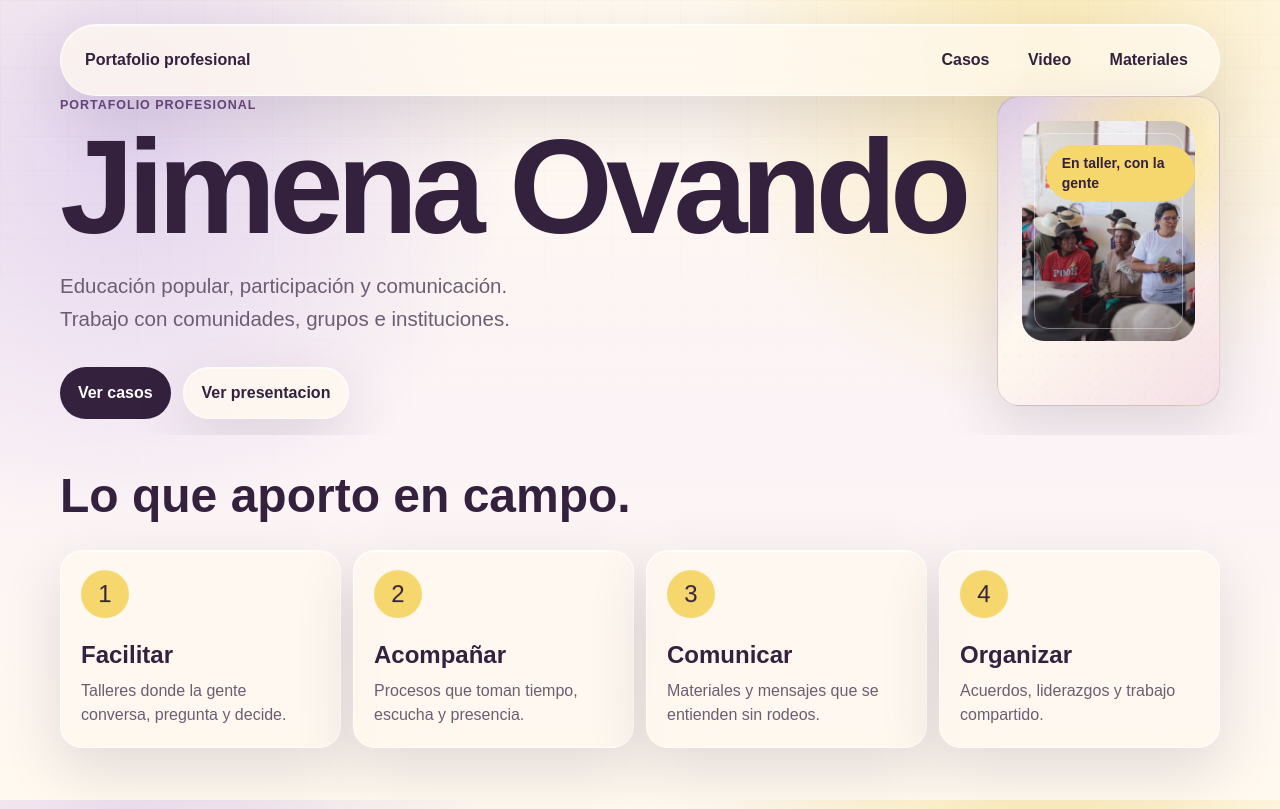
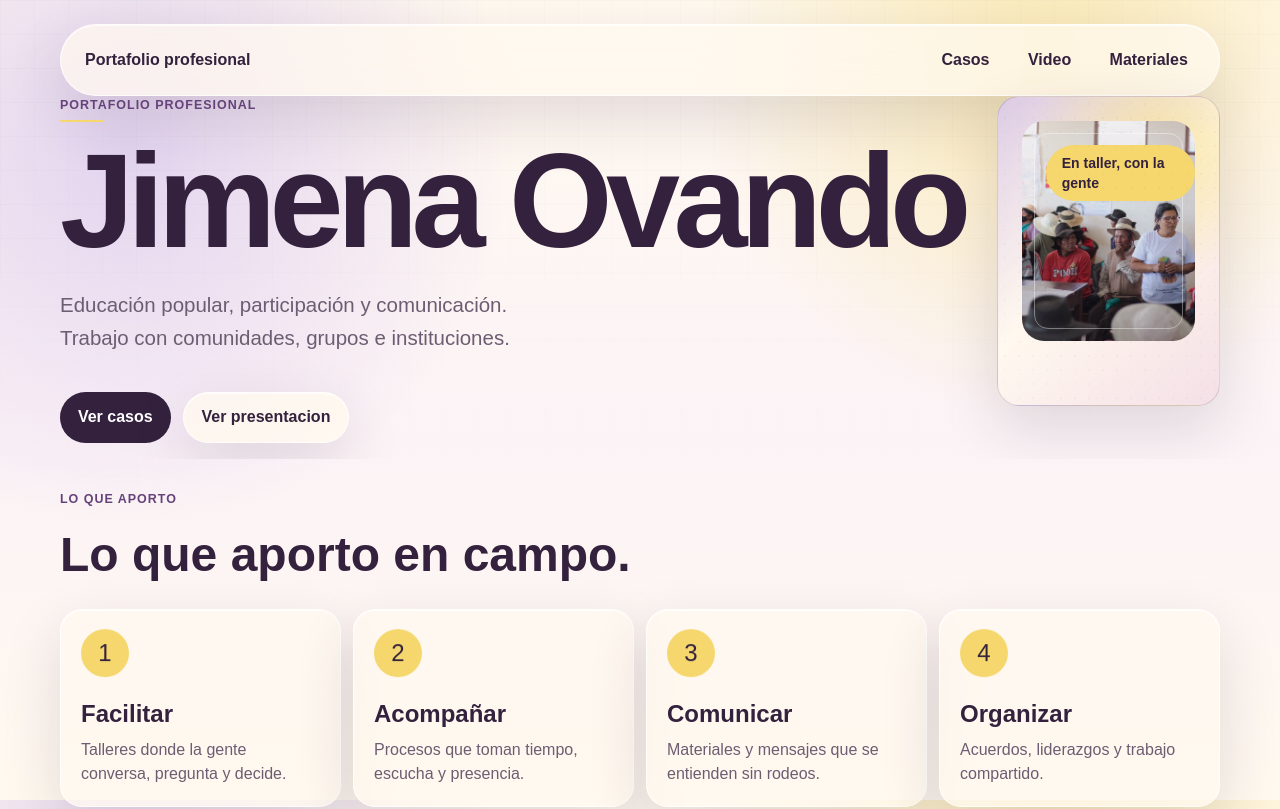
Before and after one commit to gustavomarinovando/jimena-portfolio, a Next.js app: page / in a window 1280 px wide. Shown: the top 809 px of the page. Built offline with nearby package versions, Linux system fonts and the light colour scheme.

Commit message:
Refine motion system and handover

```diff
--- a/src/app/globals.css
+++ b/src/app/globals.css
@@ -123,17 +123,6 @@ a {
   width: 100%;
   max-width: 100%;
   white-space: nowrap;
-  animation: title-swell 900ms cubic-bezier(0.16, 1, 0.3, 1) both;
-}
-
-.word-line {
-  display: inline;
-  white-space: nowrap;
-}
-
-.hero-letter {
-  display: inline-block;
-  animation: letter-rise 1.65s cubic-bezier(0.16, 1, 0.3, 1) both;
 }
 
 .section-title {
@@ -257,6 +246,8 @@ a {
     url("/photos/trabajo-territorio.jpg");
   background-position: 52% center;
   background-size: cover;
+  transform: scale(1.03);
+  animation: hero-photo-settle 1100ms cubic-bezier(0.22, 1, 0.36, 1) both;
 }
 
 .hero-photo-caption {
@@ -565,6 +556,71 @@ a {
   animation: reveal 520ms ease both;
 }
 
+.reveal-scope {
+  opacity: 0;
+  transform: translateY(18px);
+  filter: blur(6px);
+  transition:
+    opacity 620ms cubic-bezier(0.22, 1, 0.36, 1),
+    transform 620ms cubic-bezier(0.22, 1, 0.36, 1),
+    filter 620ms cubic-bezier(0.22, 1, 0.36, 1);
+  transition-delay: var(--reveal-delay, 0ms);
+}
+
+.reveal-scope.is-visible {
+  opacity: 1;
+  transform: translateY(0);
+  filter: blur(0);
+}
+
+.hero-stack {
+  display: grid;
+  gap: 0.35rem;
+  align-content: start;
+}
+
+.hero-accent,
+.section-accent {
+  display: block;
+  width: 2.75rem;
+  height: 2px;
+  border-radius: 999px;
+  background: var(--color-sun);
+  transform-origin: left center;
+  transform: scaleX(0);
+  transition: transform 680ms cubic-bezier(0.22, 1, 0.36, 1);
+}
+
+.reveal-scope.is-visible .hero-accent,
+.reveal-scope.is-visible .section-accent {
+  transform: scaleX(1);
+}
+
+.section-heading {
+  display: grid;
+  gap: 0.45rem;
+}
+
+.section-heading .section-title {
+  transform: translateY(12px);
+  transition: transform 620ms cubic-bezier(0.22, 1, 0.36, 1);
+}
+
+.reveal-scope.is-visible .section-heading .section-title {
+  transform: translateY(0);
+}
+
+.featured-title {
+  opacity: 0;
+  transform: translateY(12px);
+  transition: opacity 620ms cubic-bezier(0.22, 1, 0.36, 1), transform 620ms cubic-bezier(0.22, 1, 0.36, 1);
+}
+
+.featured-title.visible {
+  opacity: 1;
+  transform: translateY(0);
+}
+
 @keyframes float-soft {
   0%, 100% { transform: translateY(0) rotate(0deg); }
   50% { transform: translateY(-6px) rotate(1.5deg); }
@@ -575,26 +631,9 @@ a {
   to { opacity: 1; transform: translateY(0); }
 }
 
-@keyframes letter-rise {
-  from {
-    opacity: 0;
-    transform: translateY(1.35em);
-  }
-  to {
-    opacity: 1;
-    transform: translateY(0);
-  }
-}
-
-@keyframes title-swell {
-  from {
-    opacity: 0;
-    transform: scale(0.985);
-  }
-  to {
-    opacity: 1;
-    transform: scale(1);
-  }
+@keyframes hero-photo-settle {
+  from { transform: scale(1.03); }
+  to { transform: scale(1); }
 }
 
 @media (max-width: 720px) {
@@ -610,6 +649,11 @@ a {
   .hero-name {
     font-size: clamp(3.1rem, 14vw, 5.4rem);
     line-height: 0.9;
+  }
+
+  .hero-photo {
+    animation-duration: 720ms;
+    transform: scale(1.015);
   }
 
   .lead {
@@ -693,6 +737,12 @@ a {
     top: 12px;
   }
 
+  .reveal-scope {
+    transform: translateY(14px);
+    filter: none;
+    transition-duration: 540ms;
+  }
+
   .hero-photo-caption {
     right: 12px;
     bottom: 12px;
@@ -718,4 +768,13 @@ a {
     animation-duration: 0.01ms !important;
     animation-iteration-count: 1 !important;
   }
+
+  .reveal-scope,
+  .reveal-scope.is-visible,
+  .hero-photo {
+    opacity: 1 !important;
+    transform: none !important;
+    filter: none !important;
+    animation: none !important;
+  }
 }
--- a/src/app/page.tsx
+++ b/src/app/page.tsx
@@ -1,5 +1,6 @@
 import Link from "next/link";
 import { MaterialBook } from "@/components/MaterialBook";
+import { Reveal } from "@/components/Reveal";
 import media from "@/data/media.json";
 import video from "@/data/video.json";
 import caseStudies from "@/data/case-studies-summary.json";
@@ -42,44 +43,49 @@ export default function Home() {
         </nav>
 
         <div className="wrap relative z-10 mt-8 grid items-start gap-8 lg:grid-cols-[0.95fr_1.05fr]">
-          <div className="reveal">
-            <p className="eyebrow">Portafolio profesional</p>
-            <h1 className="display hero-name mt-4" aria-label="Jimena Ovando">
-              <span className="word-line">{animatedName("Jimena")}{" "}{animatedName("Ovando")}</span>
-            </h1>
-            <p className="lead mt-6 max-w-xl">
+          <Reveal className="hero-stack">
+            <p className="eyebrow hero-eyebrow">Portafolio profesional</p>
+            <span className="hero-accent" aria-hidden="true" />
+            <h1 className="display hero-name mt-4" aria-label="Jimena Ovando">Jimena Ovando</h1>
+            <p className="lead hero-subtitle mt-6 max-w-xl">
               <span className="block">Educación popular, participación y comunicación.</span>
               <span className="block">Trabajo con comunidades, grupos e instituciones.</span>
             </p>
-            <div className="mt-8 flex flex-col gap-3 sm:flex-row sm:flex-wrap">
+            <div className="hero-cta mt-8 flex flex-col gap-3 sm:flex-row sm:flex-wrap">
               <Link className="button w-full sm:w-auto" href="#casos">Ver casos</Link>
               <Link className="button secondary glass w-full sm:w-auto" href="#video">Ver presentacion</Link>
             </div>
-          </div>
+          </Reveal>
 
-          <div className="evidence-surface min-h-[280px] p-5 sm:min-h-[310px] sm:p-6">
+          <Reveal className="evidence-surface min-h-[280px] p-5 sm:min-h-[310px] sm:p-6" delayMs={180}>
             <div className="photo-slot hero-photo h-full min-h-[240px] sm:min-h-[262px]">
               <div className="hero-photo-label absolute left-4 top-4 z-10 rounded-full bg-[var(--color-sun)] px-4 py-2 text-sm font-black text-[var(--color-plum)] sm:left-6 sm:top-6">
                 En taller, con la gente
               </div>
             </div>
-          </div>
+          </Reveal>
         </div>
       </header>
 
       <main>
         <section className="section section-tight" aria-labelledby="proof-title">
           <div className="wrap">
+            <div className="section-heading">
+              <p className="eyebrow">Lo que aporto</p>
+              <span className="section-accent" aria-hidden="true" />
               <h2 id="proof-title" className="text-4xl font-black leading-tight text-[var(--color-plum)] sm:text-5xl">Lo que aporto en campo.</h2>
+            </div>
             <div className="mt-6 grid gap-3 sm:grid-cols-2 lg:grid-cols-4">
               {capabilityTiles.map(([title, body], index) => (
-                <article key={title} className="glass lift rounded-[22px] p-5" style={{ animationDelay: `${index * 70}ms` }}>
+                <Reveal key={title} delayMs={index * 80}>
+                  <article className="glass lift rounded-[22px] p-5">
                     <div className="mb-5 h-12 w-12 rounded-full bg-[var(--color-sun)] text-center text-2xl leading-[3rem] text-[var(--color-plum)] float-soft">
                       {index + 1}
                     </div>
                     <h3 className="text-2xl font-black text-[var(--color-plum)]">{title}</h3>
                     <p className="mt-2 text-[var(--color-muted)]">{body}</p>
                   </article>
+                </Reveal>
               ))}
             </div>
           </div>
@@ -87,6 +93,7 @@ export default function Home() {
 
         <section className="section pt-2" aria-labelledby="fit-title">
           <div className="wrap grid gap-8 lg:grid-cols-[0.78fr_1.22fr] lg:items-start">
+            <Reveal>
               <div>
                 <p className="eyebrow">Capacidades profesionales</p>
                 <h2 id="fit-title" className="section-title mt-3">Llegar, escuchar y trabajar con el grupo.</h2>
@@ -95,12 +102,15 @@ export default function Home() {
                   escucharlos, explicarlos con calma y dejarlos en materiales que la gente pueda volver a usar.
                 </p>
               </div>
+            </Reveal>
             <div className="grid gap-3 sm:grid-cols-2">
-              {vacancySignals.map(([title, body]) => (
-                <article key={title} className="glass lift rounded-[22px] p-5">
+              {vacancySignals.map(([title, body], index) => (
+                <Reveal key={title} delayMs={index * 80}>
+                  <article className="glass lift rounded-[22px] p-5">
                     <h3 className="text-xl font-black text-[var(--color-plum)]">{title}</h3>
                     <p className="mt-2 text-[var(--color-muted)]">{body}</p>
                   </article>
+                </Reveal>
               ))}
             </div>
           </div>
@@ -108,6 +118,7 @@ export default function Home() {
 
         <section id="video" className="section" aria-labelledby="video-title">
           <div className="wrap grid items-center gap-8 lg:grid-cols-[1.05fr_0.95fr]">
+            <Reveal>
               <div>
                 <p className="eyebrow">{video.kicker}</p>
                 <h2 id="video-title" className="section-title mt-3">Mi forma de trabajar</h2>
@@ -116,7 +127,8 @@ export default function Home() {
                   Estado: video en preparacion
                 </p>
               </div>
-            <div className="evidence-surface p-5">
+            </Reveal>
+            <Reveal delayMs={120} className="evidence-surface p-5">
               <div className="relative min-h-[280px] rounded-[20px] bg-[var(--color-plum)] p-6 text-white sm:min-h-[360px]">
                 <div className="absolute left-8 top-8 rounded-full bg-[var(--color-sun)] px-4 py-2 text-sm font-black text-[var(--color-plum)]">
                   {video.durationLabel}
@@ -129,33 +141,36 @@ export default function Home() {
                   <p className="mt-1 text-white/75">Sin autoplay. Con soporte previsto para subtitulos y transcripcion.</p>
                 </div>
               </div>
-            </div>
+            </Reveal>
           </div>
         </section>
 
         <section className="section" aria-labelledby="mosaic-title">
           <div className="wrap">
             <div className="mb-8 flex flex-col gap-3 sm:flex-row sm:items-end sm:justify-between">
+              <Reveal>
                 <div>
                   <p className="eyebrow">Trabajo en imagenes</p>
                   <h2 id="mosaic-title" className="section-title mt-3">La experiencia se tiene que poder ver.</h2>
                 </div>
+              </Reveal>
+              <Reveal delayMs={120}>
                 <p className="max-w-md text-[var(--color-muted)]">
                   Estoy ordenando el archivo de fotos y materiales. Mientras tanto, esta seccion muestra que tipo de trabajo debe aparecer aqui.
                 </p>
+              </Reveal>
             </div>
             <div className="grid gap-4 lg:grid-cols-4 lg:grid-rows-[220px_220px]">
               {media.photoSlots.slice(1).map((slot, index) => (
-                <article
-                  key={slot.id}
-                  className={`photo-slot ${index === 0 ? "lg:col-span-2 lg:row-span-2" : ""}`}
-                >
+                <Reveal key={slot.id} delayMs={index * 80}>
+                  <article className={`photo-slot ${index === 0 ? "lg:col-span-2 lg:row-span-2" : ""}`}>
                     <div className="photo-caption">
                       <p className="text-xs font-black uppercase tracking-normal text-[var(--color-sun)]">{slot.category}</p>
                       <h3 className="mt-1 text-xl font-black">{slot.shortTitle}</h3>
                       <p className="mt-1 text-sm text-white/82">{slot.caption}</p>
                     </div>
                   </article>
+                </Reveal>
               ))}
             </div>
           </div>
@@ -163,11 +178,15 @@ export default function Home() {
 
         <section id="casos" className="section" aria-labelledby="stories-title">
           <div className="wrap">
+            <div className="section-heading">
               <p className="eyebrow">Historias seleccionadas</p>
+              <span className="section-accent" aria-hidden="true" />
               <h2 id="stories-title" className="section-title mt-3">Casos que muestran como trabajo.</h2>
+            </div>
             <div className="mt-9 grid gap-5 md:grid-cols-2">
               {caseStudies.map((study, index) => (
-                <article key={study.id} className="object-card p-6">
+                <Reveal key={study.id} delayMs={index * 80}>
+                  <article className="object-card p-6">
                     <div className="absolute inset-x-0 top-0 h-28 bg-[var(--color-lavender)]" />
                     <div className="relative z-10 mb-10 h-36 rounded-[18px] bg-[var(--color-violet)] p-4 text-white">
                       <p className="text-sm font-black text-[var(--color-sun)]">Caso {index + 1}</p>
@@ -178,6 +197,7 @@ export default function Home() {
                     <p className="mt-3 text-[var(--color-muted)]">{storyLine(study.id)}</p>
                     <Link className="button mt-6" href={`/casos/${study.id}`}>Ver experiencia</Link>
                   </article>
+                </Reveal>
               ))}
             </div>
           </div>
@@ -185,6 +205,7 @@ export default function Home() {
 
         <section id="materiales" className="section" aria-labelledby="materials-title">
           <div className="wrap grid gap-8 lg:grid-cols-[0.75fr_1.25fr]">
+            <Reveal>
               <div>
                 <p className="eyebrow">Materiales como objetos</p>
                 <h2 id="materials-title" className="section-title mt-3">Materiales que no se quedan en una carpeta.</h2>
@@ -193,7 +214,9 @@ export default function Home() {
                   para explicar, recordar y compartir aprendizajes.
                 </p>
               </div>
+            </Reveal>
             <div className="grid gap-4 sm:grid-cols-2">
+              <Reveal className="sm:col-span-2">
                 <article className="object-card min-h-[420px] p-6 sm:col-span-2">
                   <MaterialBook pages={materials[0].previewPages ?? []} compact stacked />
                   <div className="relative z-10 mt-5">
@@ -201,8 +224,10 @@ export default function Home() {
                     <a className="button mt-6" href={materials[0].pdfPath} target="_blank" rel="noreferrer">Abrir cartilla</a>
                   </div>
                 </article>
-              {materials.slice(1, 5).map((item) => (
-                <article key={item.id} className="object-card p-5">
+              </Reveal>
+              {materials.slice(1, 5).map((item, index) => (
+                <Reveal key={item.id} delayMs={index * 80}>
+                  <article className="object-card p-5">
                     {item.type === "cuna" ? (
                       <div className="waveform absolute right-6 top-7">
                         {[22, 44, 30, 52, 26, 48, 34].map((height, i) => <span key={i} style={{ height }} />)}
@@ -216,6 +241,7 @@ export default function Home() {
                     </h3>
                     <p className="relative z-10 mt-3 text-sm text-[var(--color-muted)]">Material de trabajo y comunicación.</p>
                   </article>
+                </Reveal>
               ))}
             </div>
           </div>
@@ -223,15 +249,20 @@ export default function Home() {
 
         <section className="section" aria-labelledby="method-title">
           <div className="wrap">
+            <div className="section-heading">
               <p className="eyebrow">Metodo en cuatro verbos</p>
+              <span className="section-accent" aria-hidden="true" />
               <h2 id="method-title" className="section-title mt-3">Escuchar. Construir. Facilitar. Multiplicar.</h2>
+            </div>
             <div className="mt-10 grid gap-4 md:grid-cols-4">
               {method.map(([title, body], index) => (
-                <article key={title} className="glass lift rounded-[22px] p-5">
+                <Reveal key={title} delayMs={index * 80}>
+                  <article className="glass lift rounded-[22px] p-5">
                     <p className="text-sm font-black text-[var(--color-violet)]">0{index + 1}</p>
                     <h3 className="mt-8 text-2xl font-black text-[var(--color-plum)]">{title}</h3>
                     <p className="mt-2 text-[var(--color-muted)]">{body}</p>
                   </article>
+                </Reveal>
               ))}
             </div>
           </div>
@@ -269,15 +300,3 @@ function storyLine(id: string) {
   if (id.includes("mendieta")) return "Acompañé a familias en vivienda social y cuidado cotidiano del entorno.";
   return "Acompañé procesos territoriales, acuerdos y aprendizajes compartidos.";
 }
-
-function animatedName(value: string) {
-  return value.split("").map((char, index) => (
-    <span
-      key={`${value}-${index}`}
-      className="hero-letter"
-      style={{ animationDelay: `${index * 52}ms` }}
-    >
-      {char}
-    </span>
-  ));
-}
--- /dev/null
+++ b/src/components/Reveal.tsx
@@ -0,0 +1,47 @@
+"use client";
+
+import { useEffect, useRef, useState, type ReactNode } from "react";
+
+type RevealProps = {
+  children: ReactNode;
+  className?: string;
+  delayMs?: number;
+  once?: boolean;
+};
+
+export function Reveal({ children, className = "", delayMs = 0, once = true }: RevealProps) {
+  const ref = useRef<HTMLDivElement | null>(null);
+  const [visible, setVisible] = useState(false);
+
+  useEffect(() => {
+    const node = ref.current;
+    if (!node) return;
+
+    const observer = new IntersectionObserver(
+      (entries) => {
+        for (const entry of entries) {
+          if (entry.isIntersecting) {
+            setVisible(true);
+            if (once) observer.disconnect();
+          } else if (!once) {
+            setVisible(false);
+          }
+        }
+      },
+      { threshold: 0.18, rootMargin: "0px 0px -8% 0px" },
+    );
+
+    observer.observe(node);
+    return () => observer.disconnect();
+  }, [once]);
+
+  return (
+    <div
+      ref={ref}
+      className={`reveal-scope ${visible ? "is-visible" : ""} ${className}`.trim()}
+      style={{ transitionDelay: `${delayMs}ms` }}
+    >
+      {children}
+    </div>
+  );
+}
```
Also changed, not shown: 1 other file (tests, documents, lock files or other folders). Lines whose indentation alone changed are shown as unchanged.
